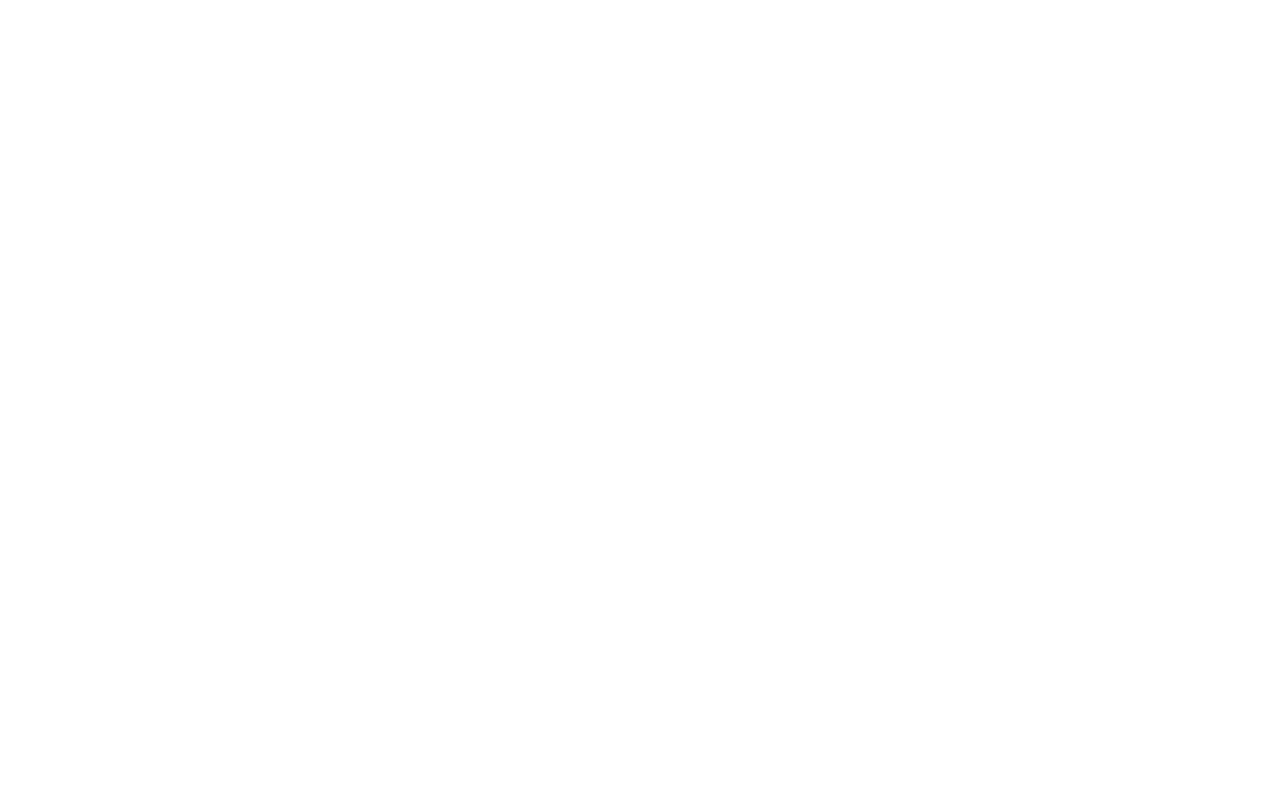
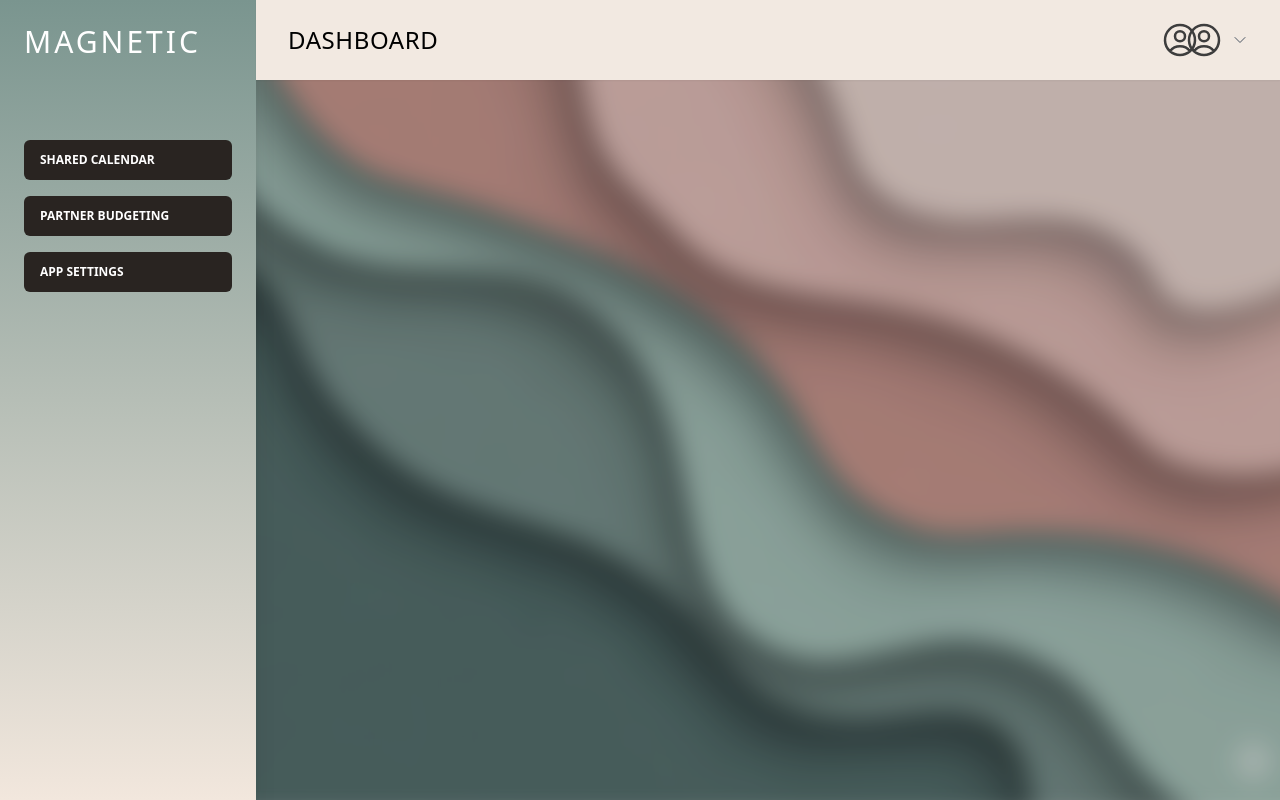
Before and after one commit to LeighDG/Magnets---Couples-Organizational-Application, a React (Vite) app in the folder client/: page /dashboard in a window 1280 px wide. Before the commit this address had no page. Built offline with nearby package versions, Linux system fonts and the light colour scheme.

Commit message:
feat: Dashboard layout created

```diff
--- a/client/src/App.jsx
+++ b/client/src/App.jsx
@@ -2,6 +2,7 @@ import { BrowserRouter as Router, Routes, Route } from "react-router-dom";
 import Welcome from "./pages/Welcome";
 import Login from "./pages/Login";
 import Signup from "./pages/Signup";
+import Dashboard from "./pages/Dashboard";
 
 function App() {
   return (
@@ -10,6 +11,7 @@ function App() {
         <Route path="/" element={<Welcome />} />
         <Route path="/login" element={<Login />} />
         <Route path="/signup" element={<Signup />} />
+        <Route path="/dashboard" element={<Dashboard />} />
       </Routes>
     </Router>
   );
--- /dev/null
+++ b/client/src/pages/Dashboard.jsx
@@ -0,0 +1,12 @@
+import BackgroundLayout from "../components/BackgroundLayout";
+import LayoutWrapper from "../components/Layout-Wrapper";
+
+export default function DashboardPage() {
+  return (
+    <BackgroundLayout>
+      <LayoutWrapper>
+        {/* Dashboard content goes here */}
+      </LayoutWrapper>
+    </BackgroundLayout>
+  );
+}
```
